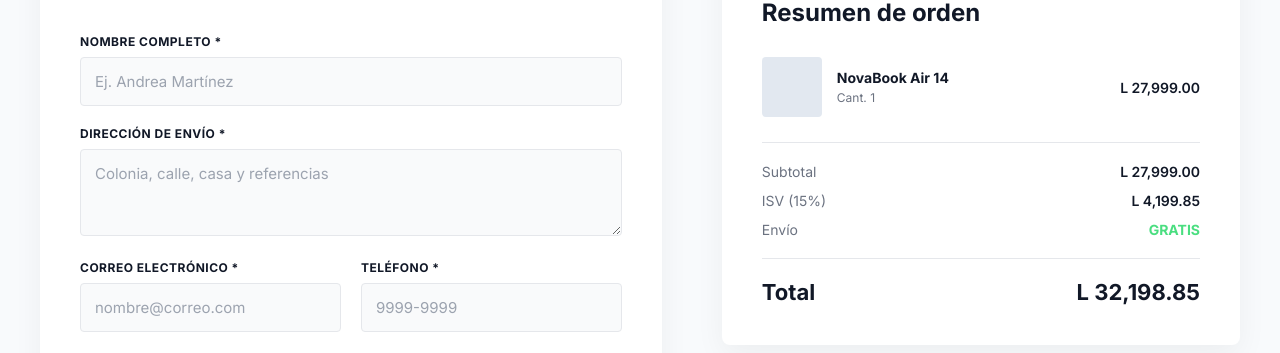
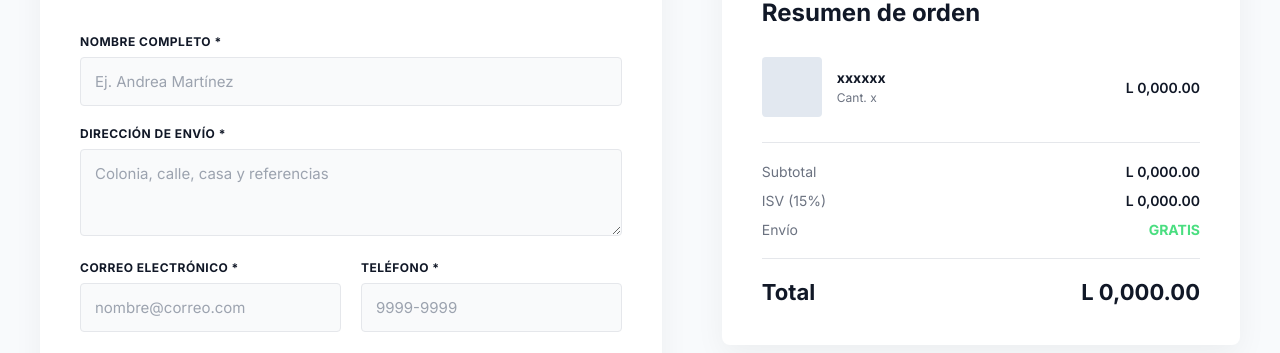
Before and after one commit to Andresoide111/Proyecto-HTML, a plain HTML site: page Checkout.html in a window 1280 px wide. Shown: the part 166-519 px from the top of the page. Drawn offline with Linux system fonts and the light colour scheme.

Commit message:
Update Checkout.html

```diff
--- a/Checkout.html
+++ b/Checkout.html
@@ -69,10 +69,10 @@
                         <div class="img-placeholder"></div>
                     </div>
                     <div class="producto-info">
-                        <span class="producto-nombre">NovaBook Air 14</span>
-                        <span class="producto-cant">Cant. 1</span>
+                        <span class="producto-nombre">xxxxxx</span>
+                        <span class="producto-cant">Cant. x</span>
                     </div>
-                    <span class="producto-precio">L 27,999.00</span>
+                    <span class="producto-precio">L 0,000.00</span>
                 </div>
 
                 <hr class="divisor">
@@ -80,11 +80,11 @@
                 <!-- Totales -->
                 <div class="totales-row">
                     <span class="etiqueta">Subtotal</span>
-                    <span class="valor">L 27,999.00</span>
+                    <span class="valor">L 0,000.00</span>
                 </div>
                 <div class="totales-row">
                     <span class="etiqueta">ISV (15%)</span>
-                    <span class="valor">L 4,199.85</span>
+                    <span class="valor">L 0,000.00</span>
                 </div>
                 <div class="totales-row">
                     <span class="etiqueta">Envío</span>
@@ -95,7 +95,7 @@
 
                 <div class="totales-row total-final">
                     <span class="etiqueta">Total</span>
-                    <span class="valor">L 32,198.85</span>
+                    <span class="valor">L 0,000.00</span>
                 </div>
             </div>
         </div>
```
